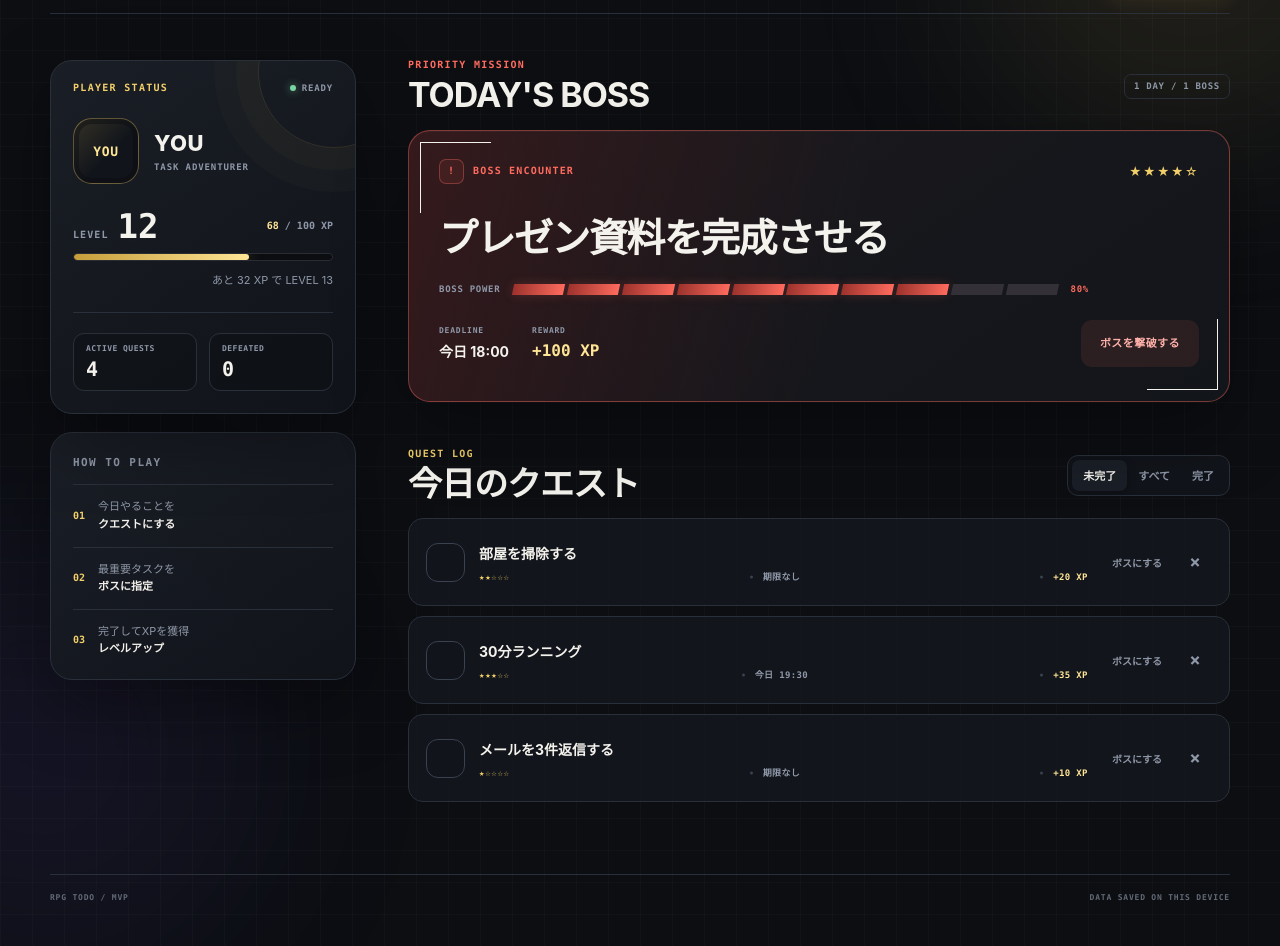
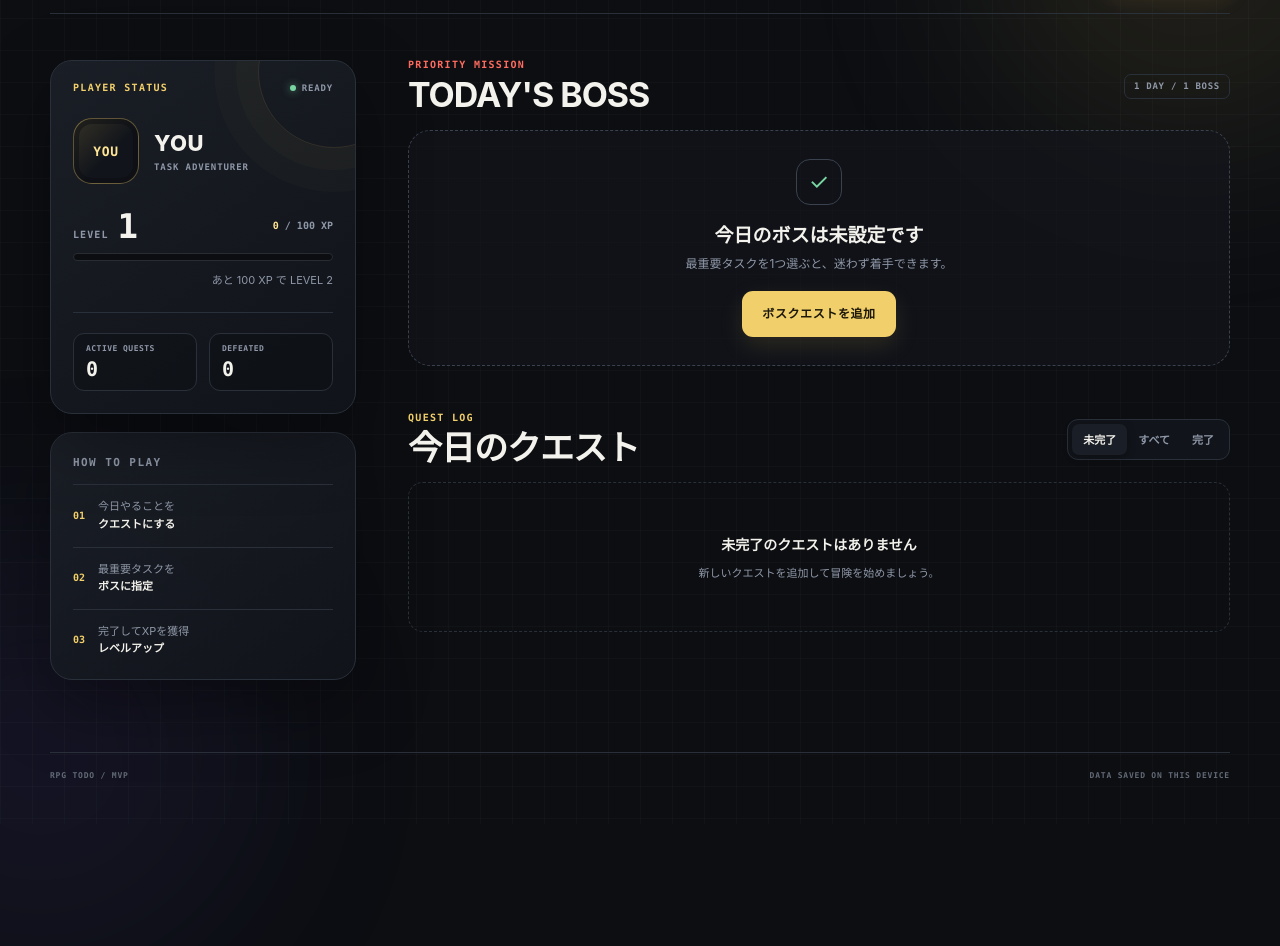
Before and after one commit to aowork777-collab/RPG-ToDo-MVP, a website with bundled scripts: page index.html in a window 1280 px wide. Shown: the part 78-1024 px from the top of the page. After the commit the page ends 902 px from the top, so only its background shows below. Built offline with nearby package versions, Linux system fonts and the light colour scheme.

Commit message:
テストモードの削除

```diff
--- a/index.html
+++ b/index.html
@@ -1,13 +1,11 @@
 <!doctype html>
 <html lang="ja">
+
 <head>
   <meta charset="UTF-8" />
   <meta name="viewport" content="width=device-width, initial-scale=1.0" />
   <meta name="theme-color" content="#111318" />
-    <meta
-      name="description"
-      content="今日のタスクをクエストに変える、LEVEL + XPに絞ったRPG ToDo。"
-    />
+  <meta name="description" content="今日のタスクをクエストに変える、LEVEL + XPに絞ったRPG ToDo。" />
   <title>RPG ToDo</title>
   <link rel="stylesheet" href="./styles/tokens.css" />
   <link rel="stylesheet" href="./styles/base.css" />
@@ -20,6 +18,7 @@
   <link rel="stylesheet" href="./styles/responsive.css" />
   <script type="module" src="./src/app.mjs"></script>
 </head>
+
 <body>
   <div class="ambient ambient-one" aria-hidden="true"></div>
   <div class="ambient ambient-two" aria-hidden="true"></div>
@@ -36,7 +35,7 @@
 
       <div class="topbar-actions">
         <p class="today" id="todayLabel"></p>
-          <button class="icon-button" id="resetButton" type="button" aria-label="デモデータに戻す" title="デモデータに戻す">
+        <button class="icon-button" id="resetButton" type="button" aria-label="全データをリセット" title="全データをリセット">
           <span aria-hidden="true">↺</span>
         </button>
         <button class="primary-button compact" id="openQuestButton" type="button">
@@ -67,26 +66,21 @@
           <div class="level-row">
             <div>
               <span class="level-label">LEVEL</span>
-                <strong class="level-number" id="levelNumber">12</strong>
+              <strong class="level-number" id="levelNumber">1</strong>
             </div>
             <div class="xp-copy">
-                <strong id="xpCurrent">68</strong>
+              <strong id="xpCurrent">0</strong>
               <span>/ 100 XP</span>
             </div>
           </div>
 
-            <div
-              class="xp-track"
-              id="xpTrack"
-              role="progressbar"
-              aria-label="次のレベルまでの経験値"
-              aria-valuemin="0"
-              aria-valuemax="100"
-              aria-valuenow="68"
-            >
+          <div class="xp-track" id="xpTrack" role="progressbar" aria-label="次のレベルまでの経験値" aria-valuemin="0"
+            aria-valuemax="100" aria-valuenow="0">
             <span id="xpBar"></span>
           </div>
-            <p class="next-level-copy" id="nextLevelCopy">あと 32 XP で LEVEL 13</p>
+          <p class="next-level-copy" id="nextLevelCopy">
+              あと 100 XP で LEVEL 2
+          </p>
 
           <div class="status-divider"></div>
 
@@ -105,9 +99,15 @@
         <section class="how-it-works panel">
           <p class="eyebrow">HOW TO PLAY</p>
           <ol>
-              <li><span>01</span><p>今日やることを<br /><strong>クエストにする</strong></p></li>
-              <li><span>02</span><p>最重要タスクを<br /><strong>ボスに指定</strong></p></li>
-              <li><span>03</span><p>完了してXPを獲得<br /><strong>レベルアップ</strong></p></li>
+            <li><span>01</span>
+              <p>今日やることを<br /><strong>クエストにする</strong></p>
+            </li>
+            <li><span>02</span>
+              <p>最重要タスクを<br /><strong>ボスに指定</strong></p>
+            </li>
+            <li><span>03</span>
+              <p>完了してXPを獲得<br /><strong>レベルアップ</strong></p>
+            </li>
           </ol>
         </section>
       </aside>
@@ -159,25 +159,19 @@
       </div>
 
       <label class="field-label" for="questTitle">クエスト名</label>
-        <input
-          class="text-input"
-          id="questTitle"
-          name="title"
-          type="text"
-          maxlength="60"
-          autocomplete="off"
-          placeholder="例：部屋を掃除する"
-          required
-        />
+      <input class="text-input" id="questTitle" name="title" type="text" maxlength="60" autocomplete="off"
+        placeholder="例：部屋を掃除する" required />
 
       <fieldset>
         <legend class="field-label">難易度</legend>
         <div class="difficulty-options">
           <label><input type="radio" name="difficulty" value="1" /><span><b>★</b><small>EASY</small></span></label>
-            <label><input type="radio" name="difficulty" value="2" checked /><span><b>★★</b><small>NORMAL</small></span></label>
+          <label><input type="radio" name="difficulty" value="2"
+              checked /><span><b>★★</b><small>NORMAL</small></span></label>
           <label><input type="radio" name="difficulty" value="3" /><span><b>★★★</b><small>HARD</small></span></label>
           <label><input type="radio" name="difficulty" value="4" /><span><b>★★★★</b><small>EPIC</small></span></label>
-            <label><input type="radio" name="difficulty" value="5" /><span><b>★★★★★</b><small>LEGEND</small></span></label>
+          <label><input type="radio" name="difficulty"
+              value="5" /><span><b>★★★★★</b><small>LEGEND</small></span></label>
         </div>
       </fieldset>
 
@@ -208,9 +202,10 @@
   <div class="toast-stack" id="toastStack" aria-live="polite" aria-atomic="true"></div>
   <div class="level-flash" id="levelFlash" aria-hidden="true">
     <p>LEVEL UP!</p>
-      <strong id="levelFlashNumber">13</strong>
+    <strong id="levelFlashNumber">2</strong>
   </div>
   <div id="confettiLayer" class="confetti-layer" aria-hidden="true"></div>
   <p class="sr-only" id="liveRegion" aria-live="assertive"></p>
 </body>
+
 </html>
--- a/package.json
+++ b/package.json
@@ -4,7 +4,6 @@
   "private": true,
   "description": "LEVEL + XP and Today's Boss focused RPG ToDo MVP",
   "scripts": {
-    "start": "node server.js",
-    "test": "node tests/model.test.mjs && node tests/server.test.js"
+    "start": "node server.js"
   }
 }
--- a/src/model.mjs
+++ b/src/model.mjs
@@ -37,58 +37,9 @@ export function createId() {
 
 export function createDefaultState() {
   return {
-    totalXp: 1168,
+    totalXp: 0,
     filter: "active",
-    tasks: [
-      {
-        id: "demo-boss",
-        title: "プレゼン資料を完成させる",
-        difficulty: 4,
-        dueTime: "18:00",
-        isBoss: true,
-        completed: false,
-        reward: BOSS_REWARD,
-        earnedXp: 0,
-        createdAt: "2026-01-01T09:00:00.000Z",
-        completedAt: null,
-      },
-      {
-        id: "demo-clean",
-        title: "部屋を掃除する",
-        difficulty: 2,
-        dueTime: "",
-        isBoss: false,
-        completed: false,
-        reward: 20,
-        earnedXp: 0,
-        createdAt: "2026-01-01T09:01:00.000Z",
-        completedAt: null,
-      },
-      {
-        id: "demo-run",
-        title: "30分ランニング",
-        difficulty: 3,
-        dueTime: "19:30",
-        isBoss: false,
-        completed: false,
-        reward: 35,
-        earnedXp: 0,
-        createdAt: "2026-01-01T09:02:00.000Z",
-        completedAt: null,
-      },
-      {
-        id: "demo-mail",
-        title: "メールを3件返信する",
-        difficulty: 1,
-        dueTime: "",
-        isBoss: false,
-        completed: false,
-        reward: 10,
-        earnedXp: 0,
-        createdAt: "2026-01-01T09:03:00.000Z",
-        completedAt: null,
-      },
-    ],
+    tasks: [],
   };
 }
 
--- a/styles/player.css
+++ b/styles/player.css
@@ -113,7 +113,7 @@
 
 .xp-track span {
   display: block;
-  width: 68%;
+  width: 0%;
   height: 100%;
   border-radius: inherit;
   background: linear-gradient(90deg, #c69d3a, var(--gold-bright));
```
Also changed, not shown: tests/model.test.mjs (deleted, +0 -73 lines), tests/server.test.js (deleted, +0 -90 lines), 2 other files. Lines whose indentation alone changed are shown as unchanged.
